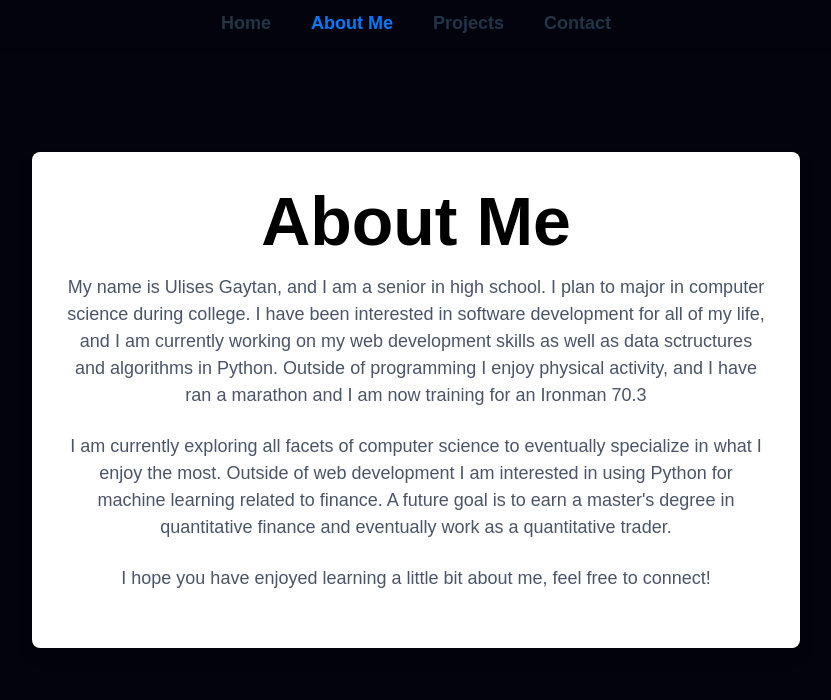
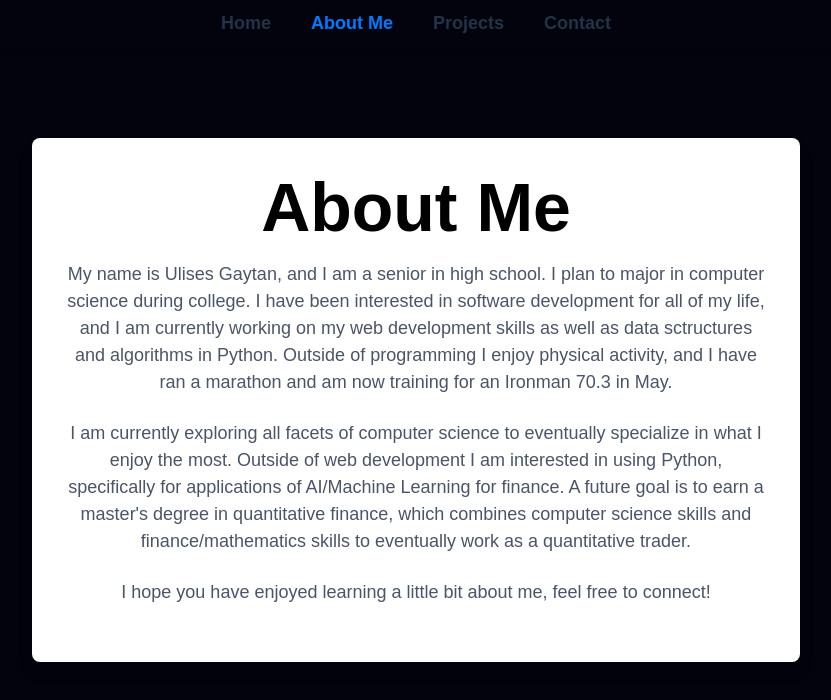
Before and after one commit to deltaflyer17/Portfolio, a React (Vite) app: page /about in a window 1280 px wide. Shown: the top 700 px of the page, without its empty margins (224-1055 px from the left). Built offline with nearby package versions, Linux system fonts and the light colour scheme.

Commit message:
Final Update

```diff
--- a/src/components/About.jsx
+++ b/src/components/About.jsx
@@ -8,13 +8,13 @@ const About = () => {
                 <p>
                 My name is Ulises Gaytan, and I am a senior in high school. I plan to major in computer science during college.
                 I have been interested in software development for all of my life, and I am currently working on my web development skills as well as data sctructures and algorithms in Python.
-                Outside of programming I enjoy physical activity, and I have ran a marathon and I am now training for an Ironman 70.3
+                Outside of programming I enjoy physical activity, and I have ran a marathon and am now training for an Ironman 70.3 in May.
                 </p>
 
                 <p>
                 I am currently exploring all facets of computer science to eventually specialize in what I enjoy the most.
-                Outside of web development I am interested in using Python for machine learning related to finance.
-                A future goal is to earn a master's degree in quantitative finance and eventually work as a quantitative trader.
+                Outside of web development I am interested in using Python, specifically for applications of AI/Machine Learning for finance.
+                A future goal is to earn a master's degree in quantitative finance, which combines computer science skills and finance/mathematics skills to eventually work as a quantitative trader.
                 </p>
 
                 <p>
```
